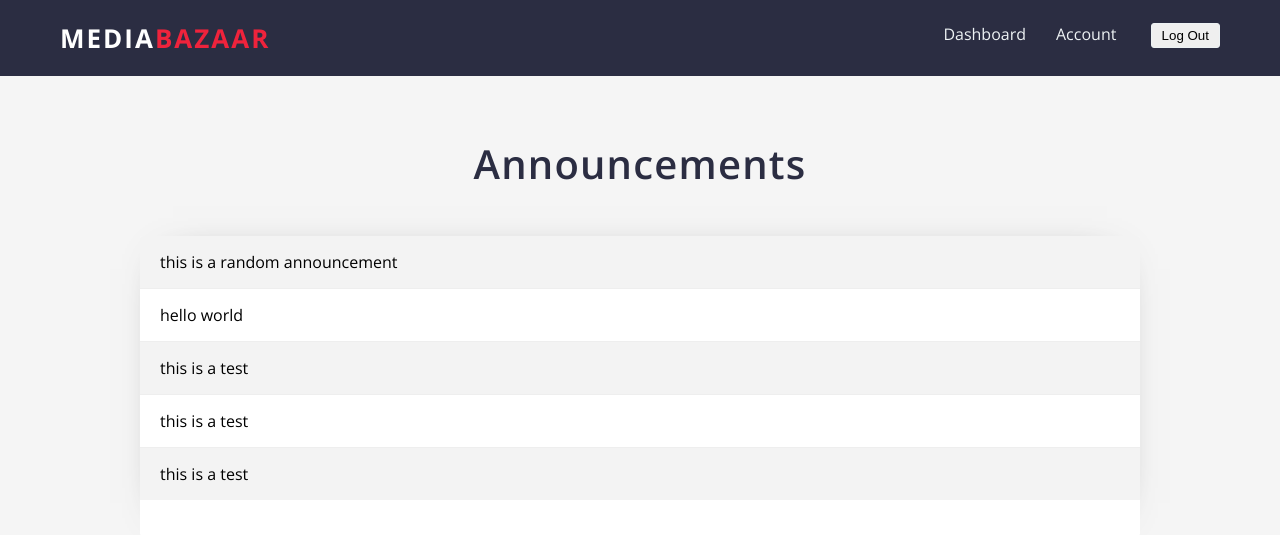
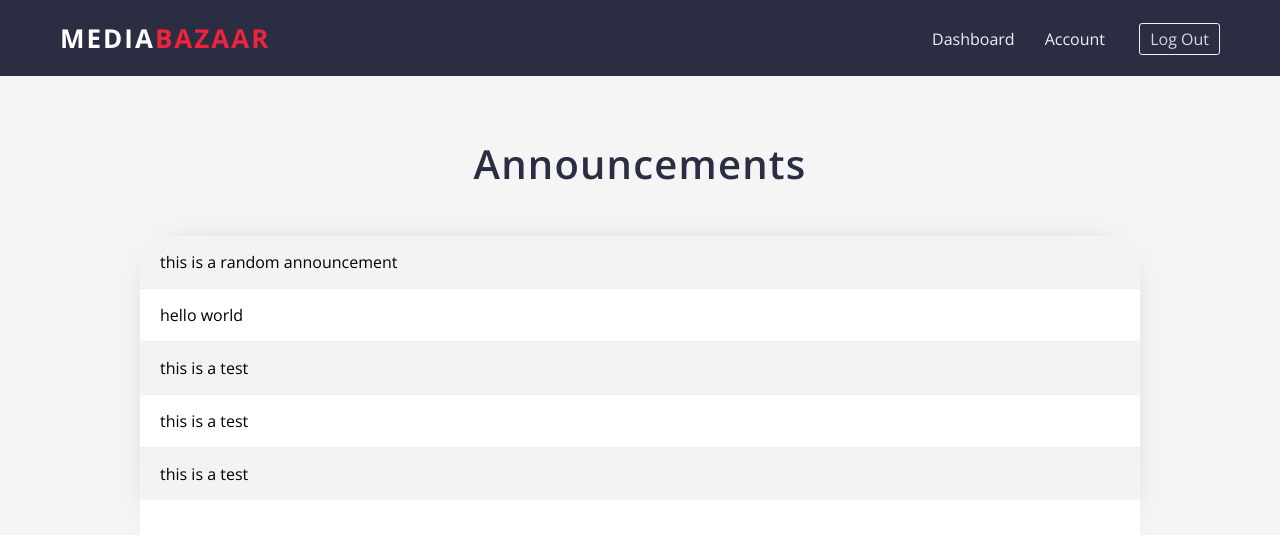
Before and after one commit to MateiMitran/MediaBazaarSemester2, a PHP site: page /dashboard in a window 1280 px wide. Shown: the top 535 px of the page. Run offline with PHP 8.4, Linux system fonts and the light colour scheme; the visitor is signed in with stand-in values (Sample User, id 1); some libraries are stand-ins or nearby versions.

Commit message:
Fixed styling

```diff
--- a/MediaBazaar Website/css/essentials.css
+++ b/MediaBazaar Website/css/essentials.css
@@ -84,9 +84,13 @@ input {
 }
 
 #top-nav-sign-in-button {
+    font-size: 16px;
     display: inline-block;
     margin-top: 3px;
     padding: 4px 10px;
+    background-color: #2b2d42;
+    color: #d5d9db;
+    cursor: pointer;
     border-radius: 3px;
         -webkit-border-radius: 3px;
         -moz-border-radius: 3px;
--- a/MediaBazaar Website/includes/header.php
+++ b/MediaBazaar Website/includes/header.php
@@ -52,7 +52,7 @@
                 </li>
                 <li>
                     <form method="POST">
-                        <button type="submit" name="logout" id="top-nav-sign-in-button">Log Out</a>
+                        <input type="submit" name="logout" id="top-nav-sign-in-button" value="Log Out">
                     </form>
                 </li>
             </ul>
```
Also changed, not shown: 1 other file.
